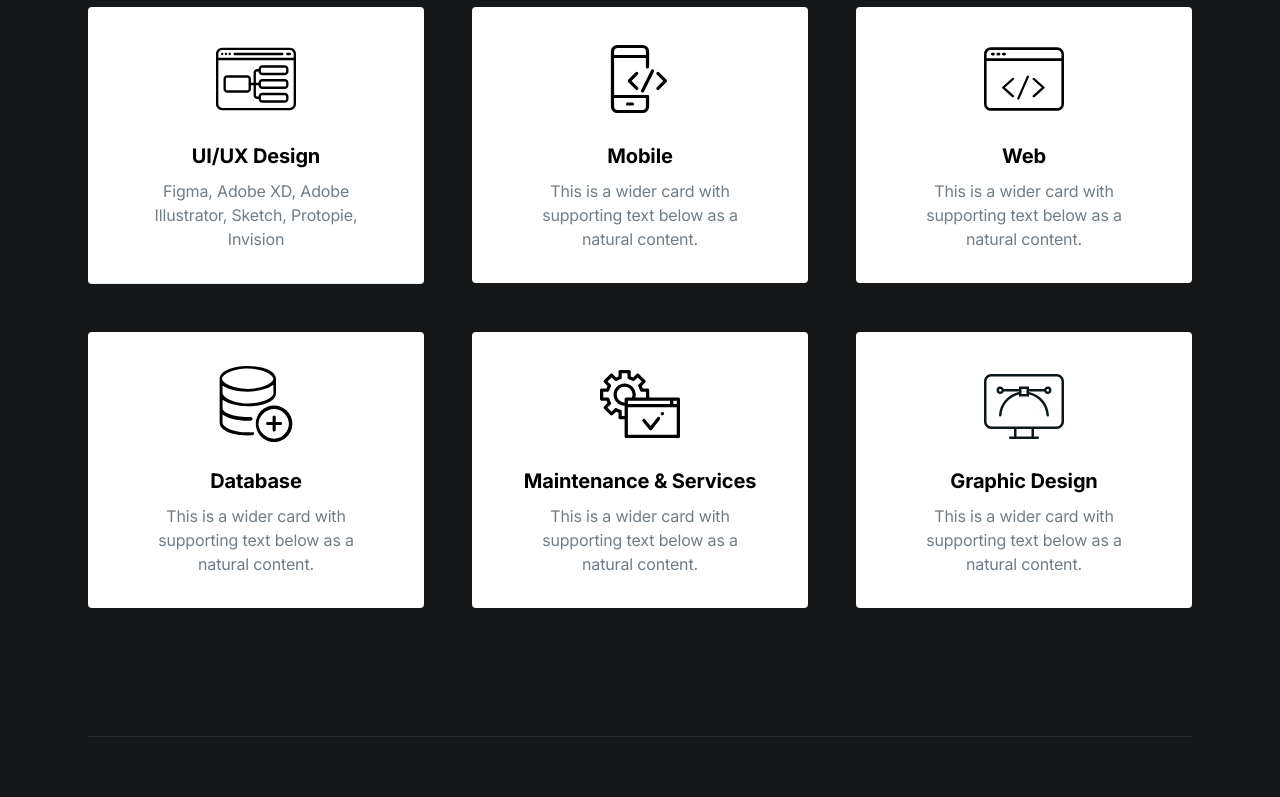
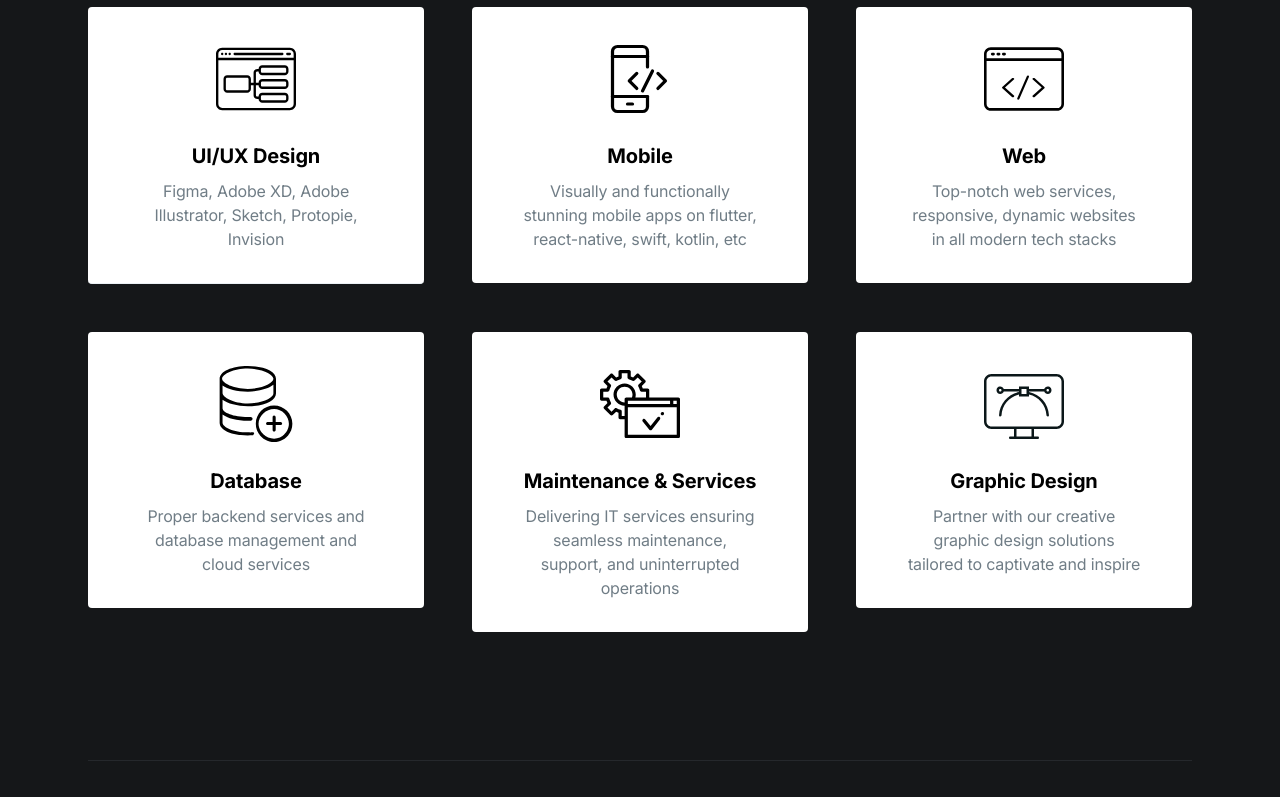
Before and after one commit to drittleTech/drittle-tech, a Next.js app: page / in a window 1280 px wide. Shown: the part 4239-5036 px from the top of the page. Built offline with nearby package versions, Linux system fonts and the light colour scheme.

Commit message:
Update services.tsx

```diff
--- a/components/services.tsx
+++ b/components/services.tsx
@@ -52,7 +52,7 @@ function Services() {
 
                             </div>
                             <h3 className="text-xl mb-2 font-bold text-black">Mobile</h3>
-                            <p className="text-base text-gray-500 text-center">This is a wider card with supporting text below as a natural content.</p>
+                            <p className="text-base text-gray-500 text-center">Visually and functionally stunning mobile apps on flutter, react-native, swift, kotlin, etc</p>
                         </div>
                     </div>
                     {/* End Mobile */}
@@ -73,7 +73,7 @@ function Services() {
 
                             </div>
                             <h3 className="text-xl mb-2 font-bold text-black">Web</h3>
-                            <p className="text-base text-gray-500 text-center">This is a wider card with supporting text below as a natural content.</p>
+                            <p className="text-base text-gray-500 text-center">Top-notch web services, responsive, dynamic websites in all modern tech stacks</p>
                         </div>
                     </div>
                     {/* End Web */}
@@ -89,7 +89,7 @@ function Services() {
                                 </svg>
                             </div>
                             <h3 className="text-xl mb-2 font-bold text-black">Database</h3>
-                            <p className="text-base text-gray-500 text-center">This is a wider card with supporting text below as a natural content.</p>
+                            <p className="text-base text-gray-500 text-center">Proper backend services and database management and cloud services</p>
                         </div>
                     </div>
                     {/* End Database */}
@@ -113,7 +113,7 @@ function Services() {
 
                             </div>
                             <h3 className="text-xl mb-2 font-bold text-black">Maintenance &amp; Services</h3>
-                            <p className="text-base text-gray-500 text-center">This is a wider card with supporting text below as a natural content.</p>
+                            <p className="text-base text-gray-500 text-center">Delivering IT services ensuring seamless maintenance, support, and uninterrupted operations</p>
                         </div>
                     </div>
                     {/* End Maintenance & Services */}
@@ -128,7 +128,7 @@ function Services() {
 
                             </div>
                             <h3 className="text-xl mb-2 font-bold text-black">Graphic Design</h3>
-                            <p className="text-base text-gray-500 text-center">This is a wider card with supporting text below as a natural content.</p>
+                            <p className="text-base text-gray-500 text-center">Partner with our creative graphic design solutions tailored to captivate and inspire</p>
                         </div>
                     </div>
                     {/* End Graphic Design */}
```
